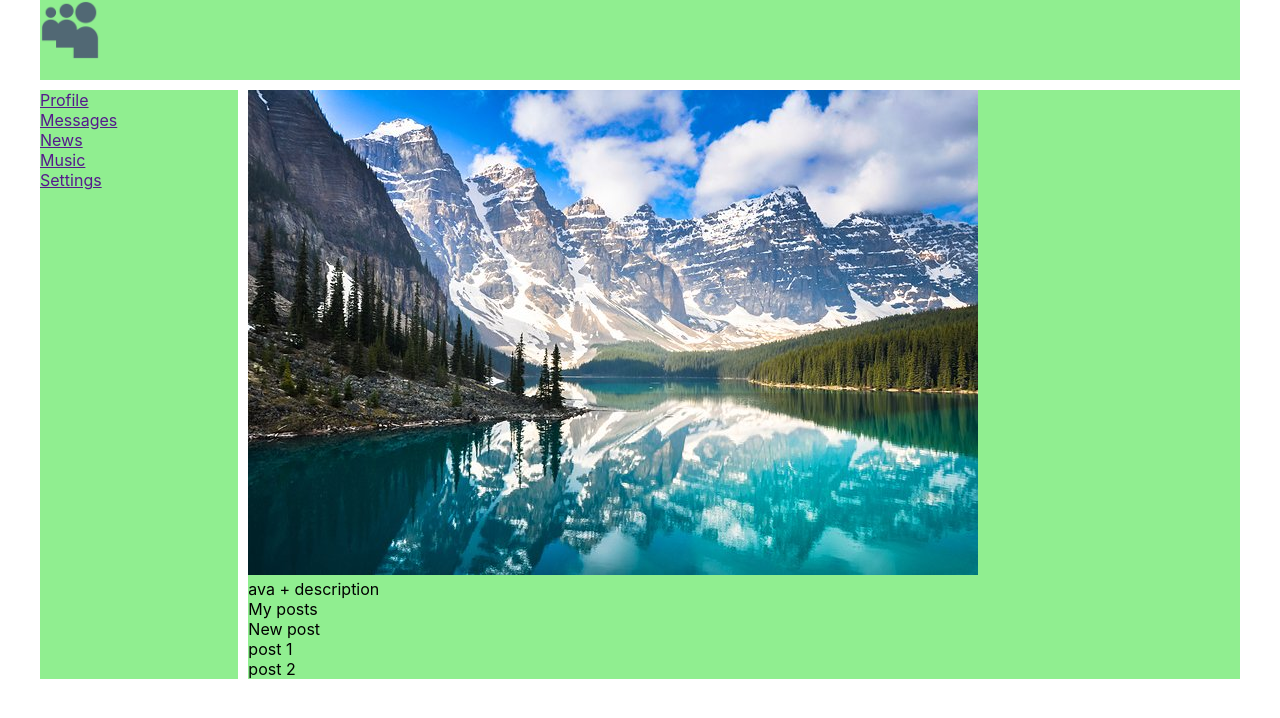
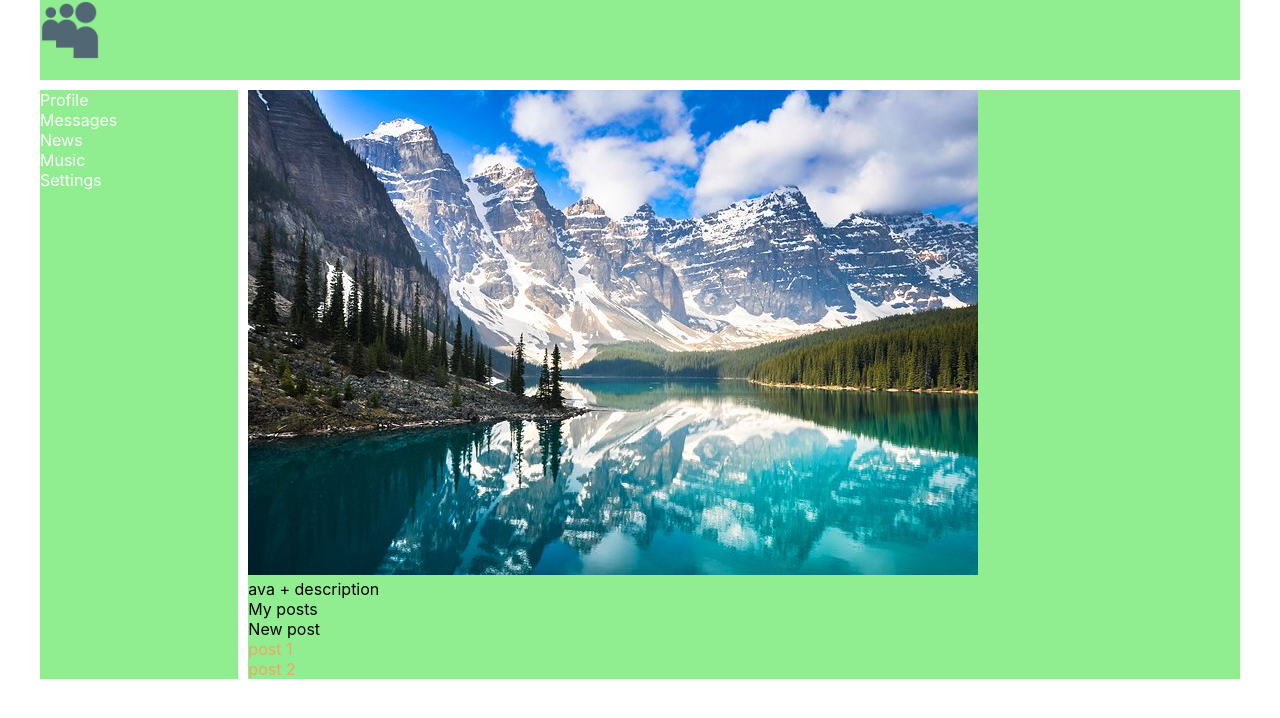
Before and after one commit to naumyshev/SocialNet, a React (Create React App) app: page / in a window 1280 px wide. Shown: the top 718 px of the page. Built offline with nearby package versions, Linux system fonts and the light colour scheme.

Commit message:
#14 completed: added css classes

```diff
--- a/src/App.css
+++ b/src/App.css
@@ -12,22 +12,3 @@
   grid-template-columns: 2fr 10fr;
   grid-gap: 10px;
 }
-
-.header {
-  grid-area: h;
-  background-color: lightgreen;
-}
-
-.header img {
-  width: 60px;
-}
-
-.nav {
-  grid-area: n;
-  background-color: lightgreen;
-}
-
-.content {
-  grid-area: c;
-  background-color: lightgreen;
-}
--- /dev/null
+++ b/src/components/Header.module.css
@@ -0,0 +1,9 @@
+
+.header {
+    grid-area: h;
+    background-color: lightgreen;
+}
+
+.header img {
+    width: 60px;
+}
--- a/src/components/Header.tsx
+++ b/src/components/Header.tsx
@@ -1,9 +1,10 @@
 import React from 'react';
 import logo from "../pic/logo512.png";
+import s from './Header.module.css'
 
 export const Header = () => {
     return (
-        <header className='header'>
+        <header className={s.header}>
             <img src={logo} alt="logo"/>
         </header>
     );
--- /dev/null
+++ b/src/components/Navbar.module.css
@@ -0,0 +1,9 @@
+
+.nav {
+    grid-area: n;
+    background-color: lightgreen;
+}
+
+.item {
+    color: white;
+}
--- a/src/components/Navbar.tsx
+++ b/src/components/Navbar.tsx
@@ -1,22 +1,24 @@
 import React from 'react';
+import s from './Navbar.module.css'
 
 export const Navbar = () => {
     return (
-        <nav className='nav'>
-            <div className='nav'>
-                <a href="">Profile</a>
+        <nav className={s.nav}>
+            <div className={s.item}>
+                <a>Profile</a>
             </div>
-            <div className='nav'>
-                <a href="">Messages</a>
+            <div className={s.item}>
+
+                <a>Messages</a>
             </div>
-            <div className='nav'>
-                <a href="">News</a>
+            <div className={s.item}>
+                <a>News</a>
             </div>
-            <div className='nav'>
-                <a href="">Music</a>
+            <div className={s.item}>
+                <a>Music</a>
             </div>
-            <div className='nav'>
-                <a href="">Settings</a>
+            <div className={s.item}>
+                <a>Settings</a>
             </div>
         </nav>
     );
--- /dev/null
+++ b/src/components/Profile.module.css
@@ -0,0 +1,9 @@
+
+.content {
+    grid-area: c;
+    background-color: lightgreen;
+}
+
+.item {
+ color: sandybrown;
+}
--- a/src/components/Profile.tsx
+++ b/src/components/Profile.tsx
@@ -1,9 +1,10 @@
 import React from 'react';
 import lake from '../pic/canada-in-pictures-beautiful-places-to-photograph-morraine-lake.jpg'
+import s from './Profile.module.css'
 
 export const Profile = () => {
     return (
-        <div className='content'>
+        <div className={s.content}>
             <div>
                 <img src={lake} alt=""/>
             </div>
@@ -16,11 +17,11 @@
                     New post
                 </div>
             </div>
-            <div>
-                <div>
+            <div className='posts'>
+                <div className={s.item}>
                     post 1
                 </div>
-                <div>
+                <div className={s.item}>
                     post 2
                 </div>
             </div>
```
Also changed, not shown: src/components/Header.css (deleted), src/components/Navbar.css (deleted), src/components/Profile.css (deleted).
